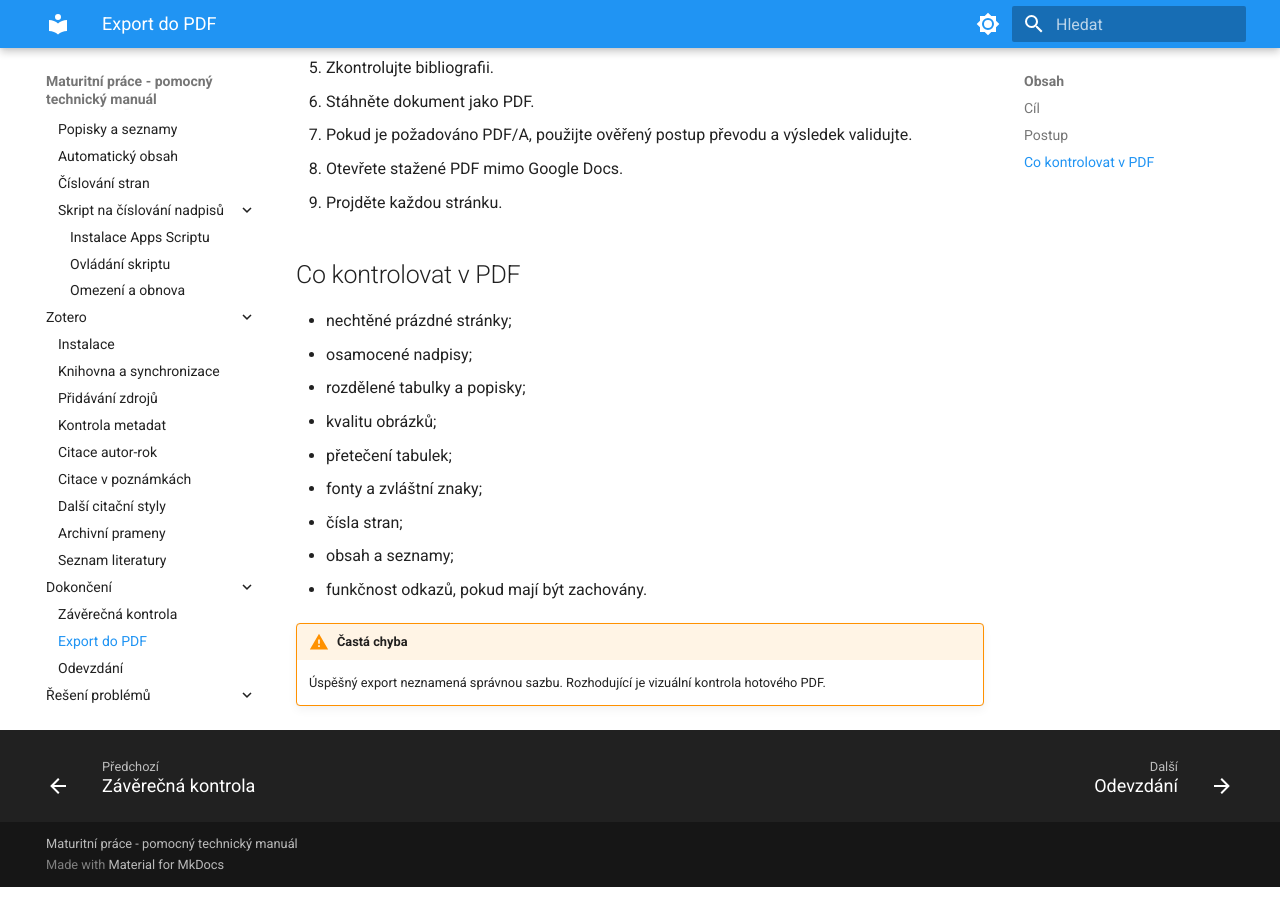
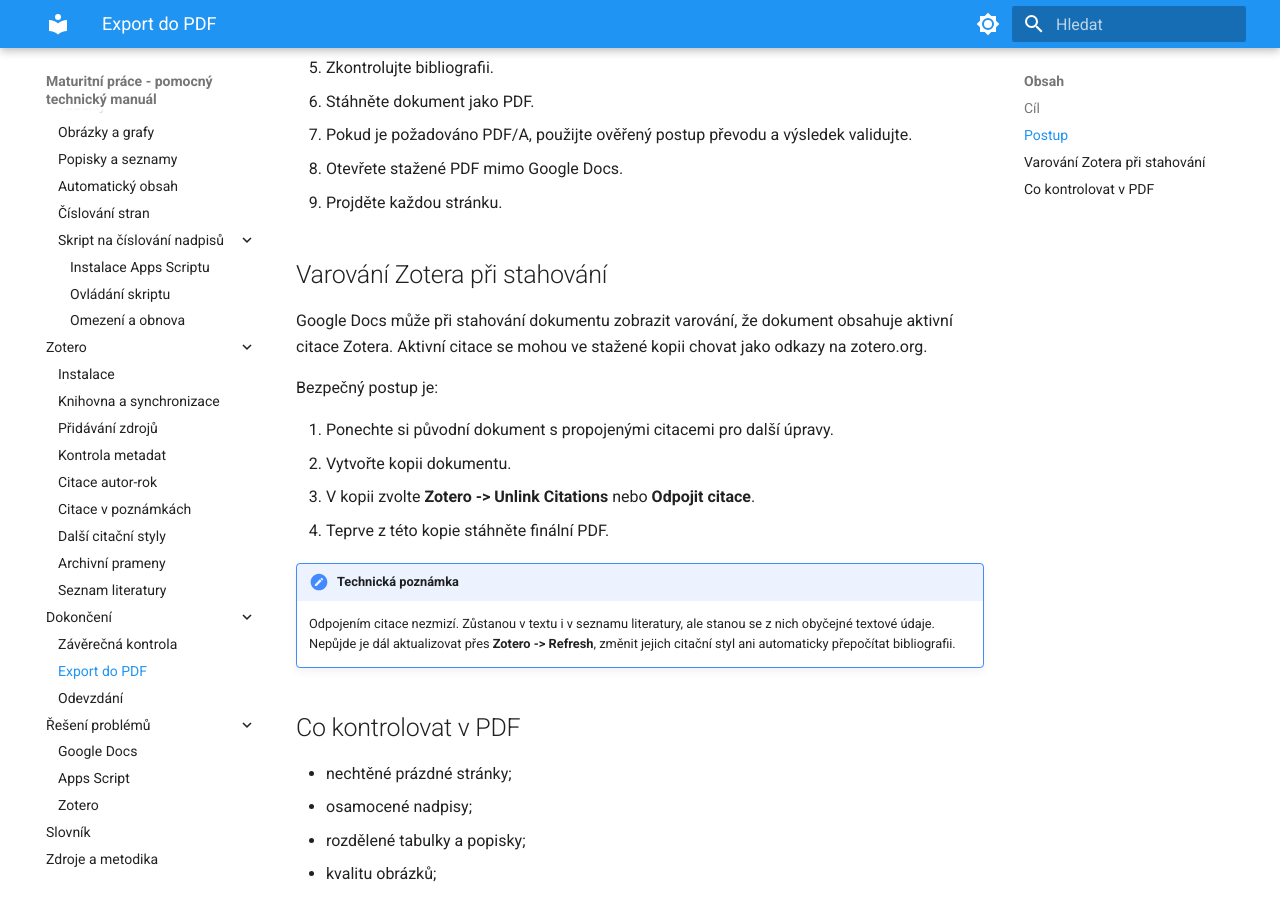
Before and after one commit to faitjaroslav-byte/maturitni_prace, an MkDocs documentation site: the page built from docs/dokonceni/export-pdf.md, in a window 1280 px wide and 900 px high, scrolled down 534 px. Built offline with MkDocs 1.6.1 and Material for MkDocs 9.7.7, drawn with Linux system fonts in a browser that asks for light colours.

Commit message:
Document Zotero unlinking before PDF export

```diff
--- a/docs/dokonceni/export-pdf.md
+++ b/docs/dokonceni/export-pdf.md
@@ -19,6 +19,20 @@
 8. Otevřete stažené PDF mimo Google Docs.
 9. Projděte každou stránku.
 
+## Varování Zotera při stahování
+
+Google Docs může při stahování dokumentu zobrazit varování, že dokument obsahuje aktivní citace Zotera. Aktivní citace se mohou ve stažené kopii chovat jako odkazy na zotero.org.
+
+Bezpečný postup je:
+
+1. Ponechte si původní dokument s propojenými citacemi pro další úpravy.
+2. Vytvořte kopii dokumentu.
+3. V kopii zvolte **Zotero -> Unlink Citations** nebo **Odpojit citace**.
+4. Teprve z této kopie stáhněte finální PDF.
+
+!!! note "Technická poznámka"
+    Odpojením citace nezmizí. Zůstanou v textu i v seznamu literatury, ale stanou se z nich obyčejné textové údaje. Nepůjde je dál aktualizovat přes **Zotero -> Refresh**, změnit jejich citační styl ani automaticky přepočítat bibliografii.
+
 ## Co kontrolovat v PDF
 
 - nechtěné prázdné stránky;
```
